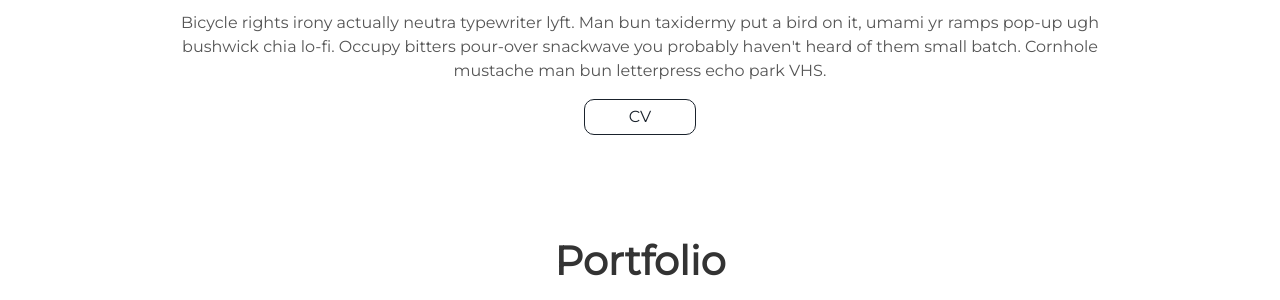
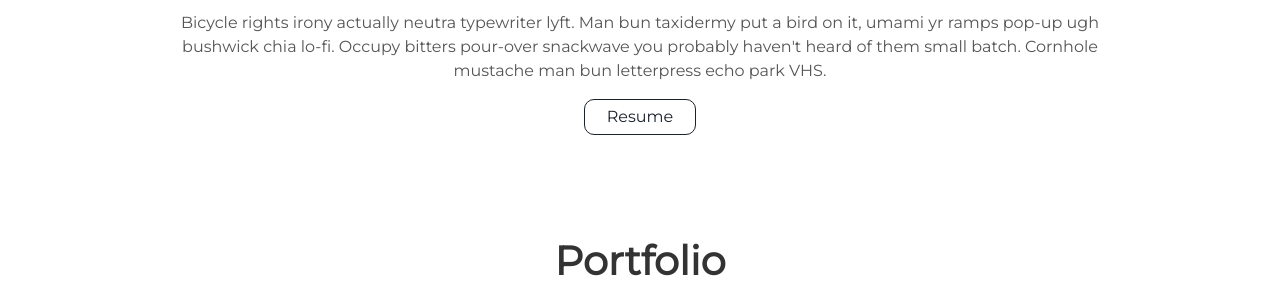
Before and after one commit to ampatzi/ampatzi.github.io, a Jekyll site: the page built from index.html, in a window 1280 px wide. Shown: the part 1046-1346 px from the top of the page. Built offline with Jekyll 4.4.1, drawn with Linux system fonts in a browser that asks for light colours.

Commit message:
Add resume link

```diff
--- a/_includes/about.html
+++ b/_includes/about.html
@@ -1,7 +1,7 @@
  <div class="user-details">
   <h1> About me </h1>
   <p> {{site.user_description}}
-      <center><a class="project-link" target="_blank" href="https://github.com/ampatzi">CV</a></center>
+      <center><a class="project-link" target="_blank" href="https://github.com/ampatzi/cv/resume_ampatzi_vasiliki.pdf">Resume</a></center>
      </p>
 
 </div>
```
